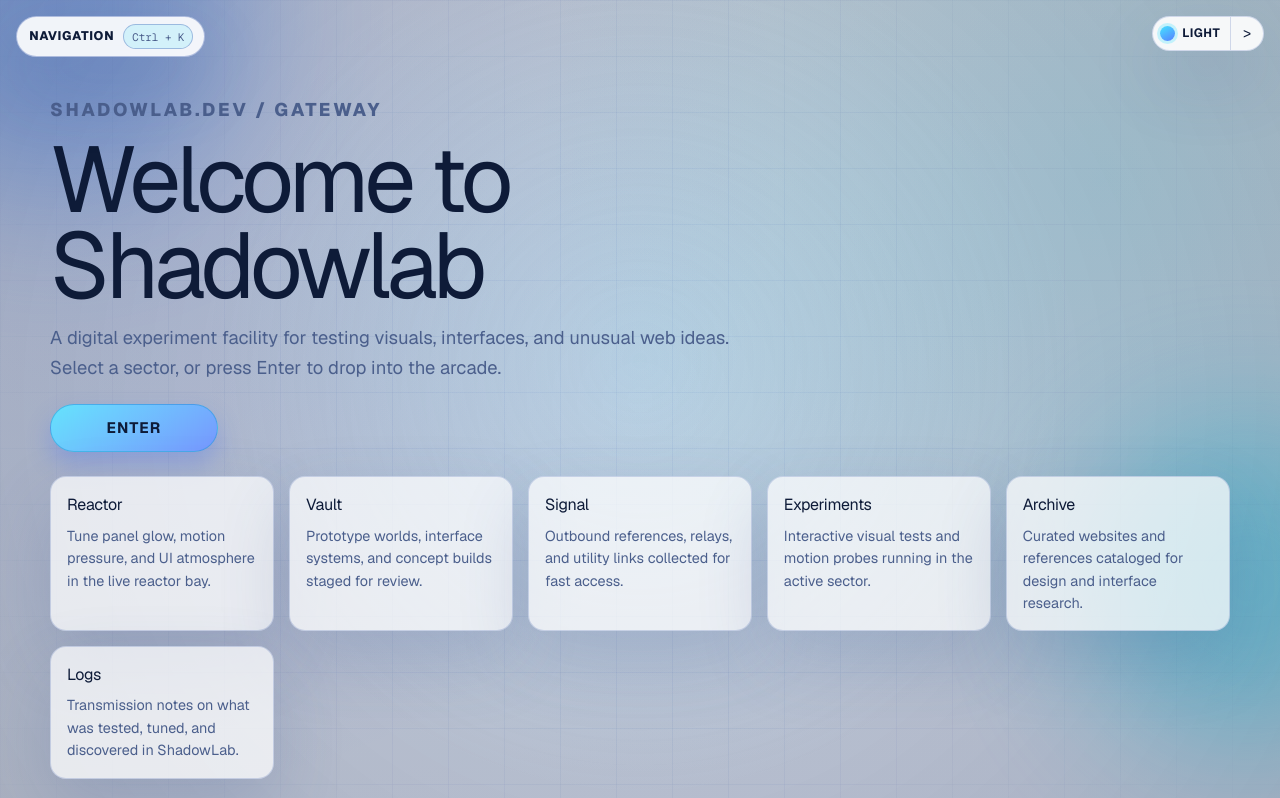
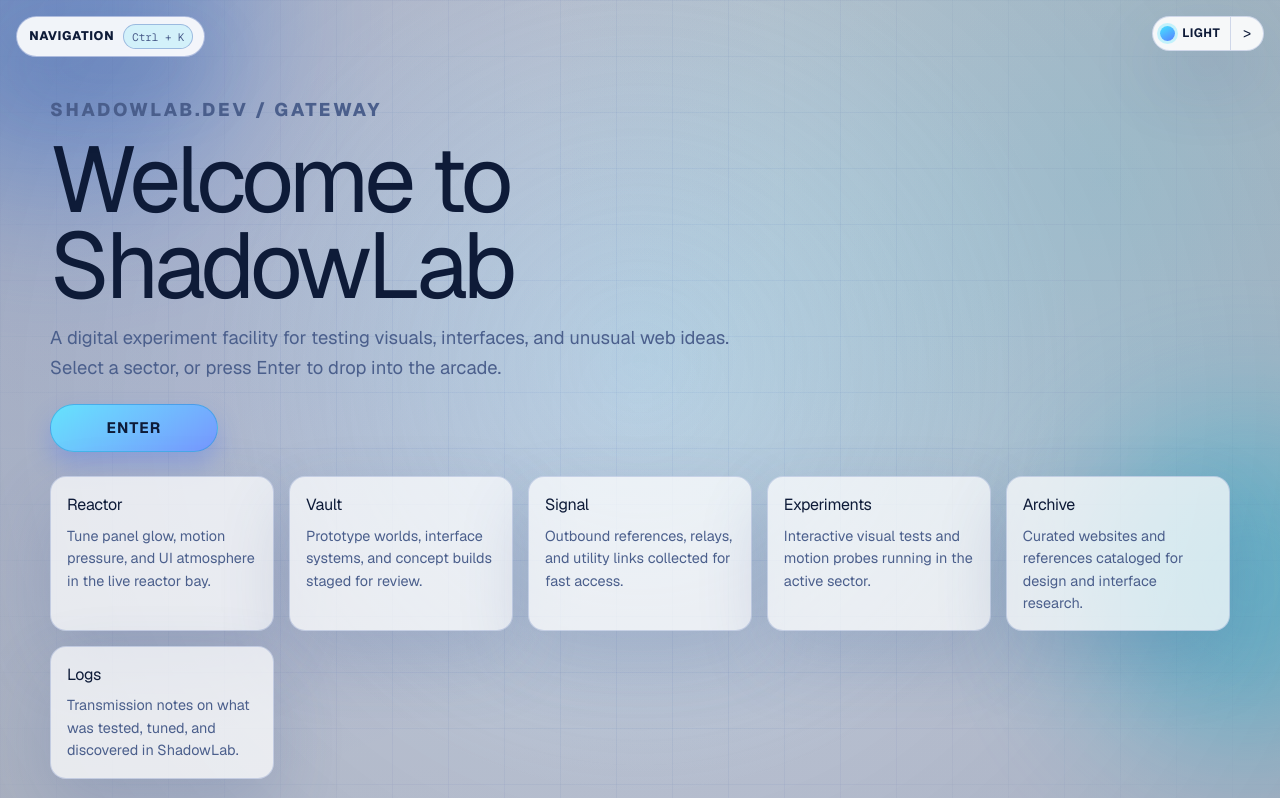
Before and after one commit to ShadowLab-Dev/shadowlabweb1.0-main, a Next.js app: page / in a window 1280 px wide. Shown: the top 798 px of the page. Built offline with nearby package versions, Linux system fonts and the light colour scheme.

Commit message:
Update page.tsx

```diff
--- a/app/page.tsx
+++ b/app/page.tsx
@@ -587,7 +587,7 @@ export default function Home() {
         <div className="welcome-inner">
           <div className="welcome-copy reveal in-view">
             <p className="micro-label">shadowlab.dev / gateway</p>
-            <h1>Welcome to Shadowlab</h1>
+            <h1>Welcome to ShadowLab</h1>
             <p>
               A digital experiment facility for testing visuals, interfaces, and unusual web ideas.
               Select a sector, or press Enter to drop into the arcade.
```
